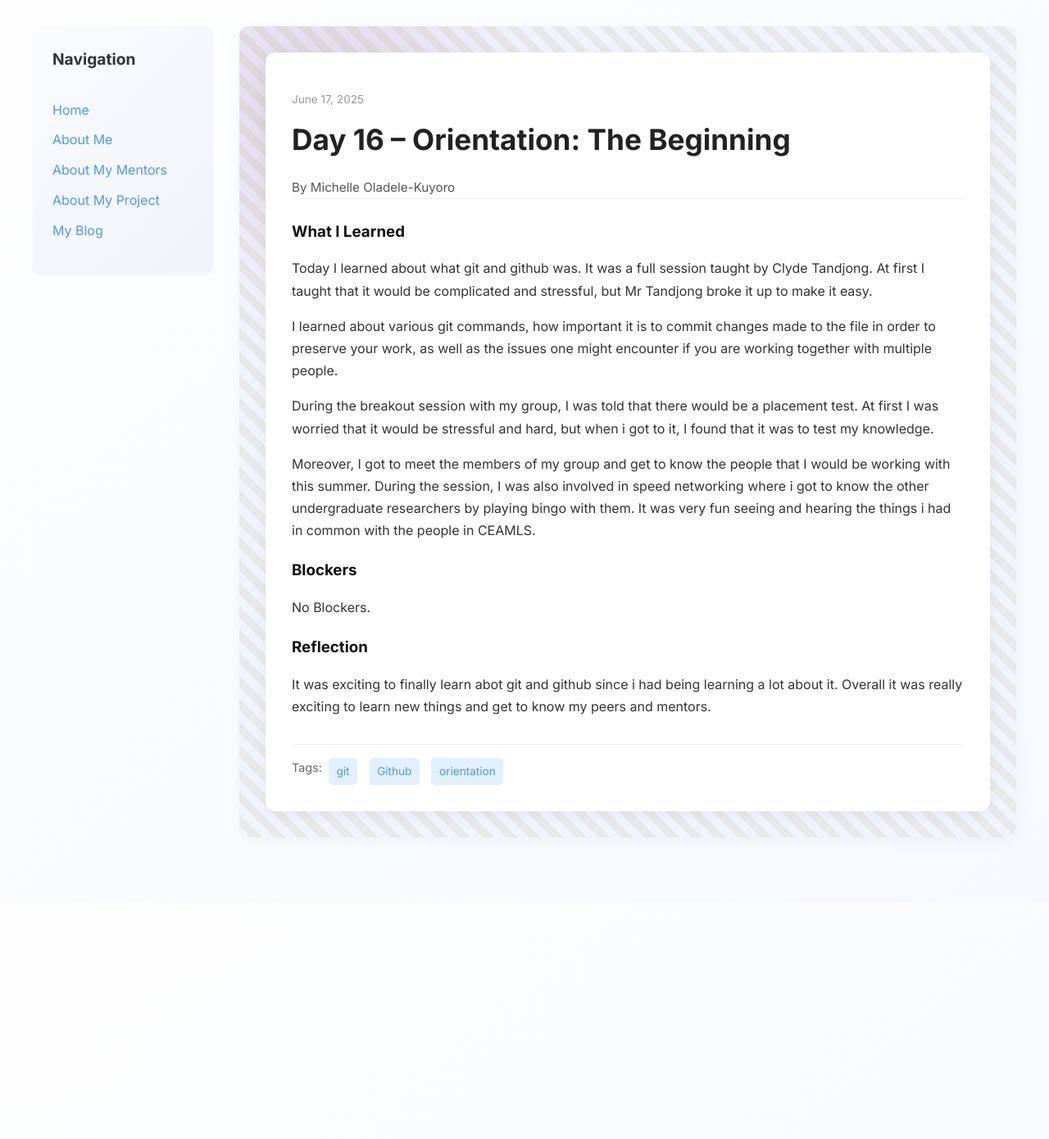
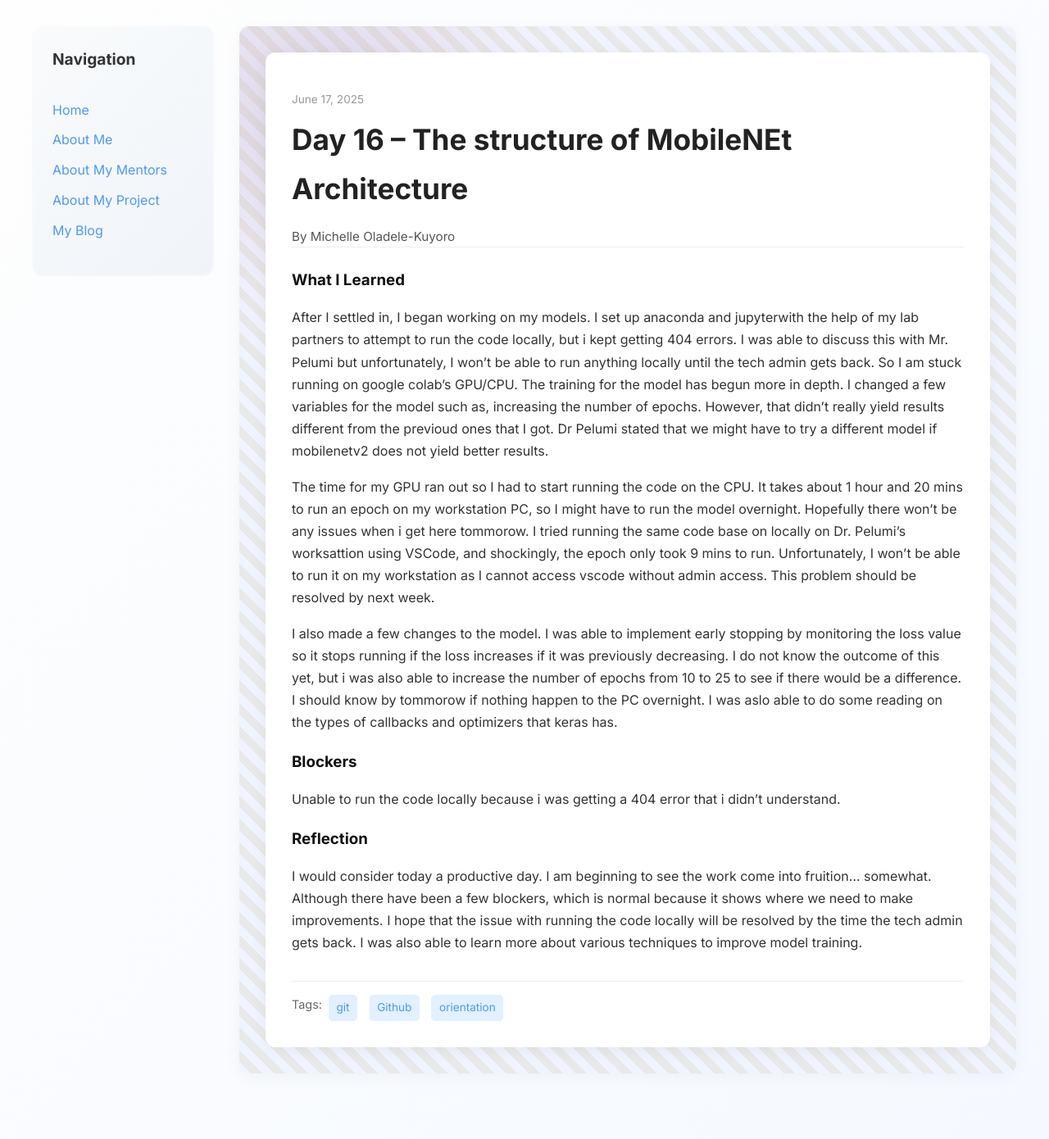
Before and after one commit to Miola585/Miola585.github.io, a Jekyll site: the page built from _posts/2025-06-17-day-16.md, in a window 1280 px wide. Shown: the whole page at 82% size. Built offline with Jekyll 4.4.1, drawn with Linux system fonts in a browser that asks for light colours; before the commit the page ends 1102 px from its top, so only the background shows below that.

Commit message:
Update 2025-06-17-day-16.md

```diff
--- a/_posts/2025-06-17-day-16.md
+++ b/_posts/2025-06-17-day-16.md
@@ -1,23 +1,21 @@
 ---
 layout: post
-title: "Day 16 – Orientation: The Beginning"
+title: "Day 16 – The structure of MobileNEt Architecture"
 date: 2025-06-17
 author: Michelle Oladele-Kuyoro
 permalink: /day16.html
 tags: ["git", "Github", "orientation"]
 
 what_i_learned: |
-  Today I learned about what git and github was. It was a full session taught by Clyde Tandjong. At first I taught that it would be complicated and stressful, but Mr Tandjong broke it up to make it easy.
+  After I settled in, I began working on my models. I set up anaconda and jupyterwith the help of my lab partners to attempt to run the code locally, but i kept getting 404 errors. I was able to discuss this with Mr. Pelumi but unfortunately, I won't be able to run anything locally until the tech admin gets back. So I am stuck running on google colab's GPU/CPU. The training for the model has begun more in depth. I changed a few variables for the model such as, increasing the number of epochs. However, that didn't really yield results different from the previoud ones that I got. Dr Pelumi stated that we might have to try a different model if mobilenetv2 does not yield better results.
 
-  I learned about various git commands, how important it is to commit changes made to the file in order to preserve your work, as well as the issues one might encounter if you are working together with multiple people.
+  The time for my GPU ran out so I had to start running the code on the CPU. It takes about 1 hour and 20 mins to run an epoch on my workstation PC, so I might have to run the model overnight. Hopefully there won't be any issues when i get here tommorow. I tried running the same code base on locally on Dr. Pelumi's worksattion using VSCode, and shockingly, the epoch only took 9 mins to run. Unfortunately, I won't be able to run it on my workstation  as I cannot access vscode without admin access. This problem should be resolved by next week.
 
-  During the breakout session with my group, I was told that there would be a placement test. At first I was worried that it would be stressful and hard, but when i got to it, I found that it was to test my knowledge.
-
-  Moreover, I got to meet the members of my group and get to know the people that I would be working with this summer. During the session, I was also involved in speed networking where i got to know the other undergraduate researchers by playing bingo with them. It was very fun seeing and hearing the things i had in common with the people in CEAMLS.
+  I also made a few changes to the model. I was able to implement early stopping by monitoring the loss value so it stops running if the loss increases if it was previously decreasing. I do not know the outcome of this yet, but i was also able to increase the number of epochs from 10 to 25 to see if there would be a difference. I should know by tommorow if nothing happen to the PC overnight. I was aslo able to do some reading on the types of callbacks and optimizers that keras has.
 
 blockers: |
-  No Blockers.
+  Unable to run the code locally because i was getting a 404 error that i didn't understand.
 
 reflection: |
-  It was exciting to finally learn abot git and github since i had being learning a lot about it. Overall it was really exciting to learn new things and get to know my peers and mentors.
+  I would consider today a productive day. I am beginning to see the work come into fruition... somewhat. Although there have been a few blockers, which is normal because it shows where we need to make improvements. I hope that the issue with running the code locally will be resolved by the time the tech admin gets back. I was also able to learn more about various techniques to improve model training.
 ---
```
